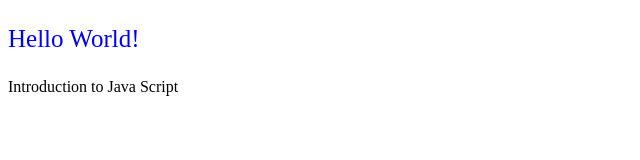
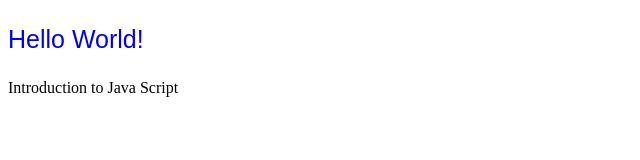
Before and after one commit to Charlie-Dumpit-Jr/Hello-World-Unit5-01, a plain HTML site: page index.html in a window 1280 px wide. Shown: the full height of the page, 0-640 px from the left. Drawn offline with Linux system fonts and the light colour scheme.

Commit message:
Introduction to js: Hello World! 3rd

```diff
--- a/script.js
+++ b/script.js
@@ -1 +1 @@
-alert('Hello World');
+alert("Hello World");
--- a/style.css
+++ b/style.css
@@ -2,5 +2,5 @@
 .heading {
   font-size: 25px;
   color: blue;
-  font: arial;
+  font-family: sans-serif;
 }
```
